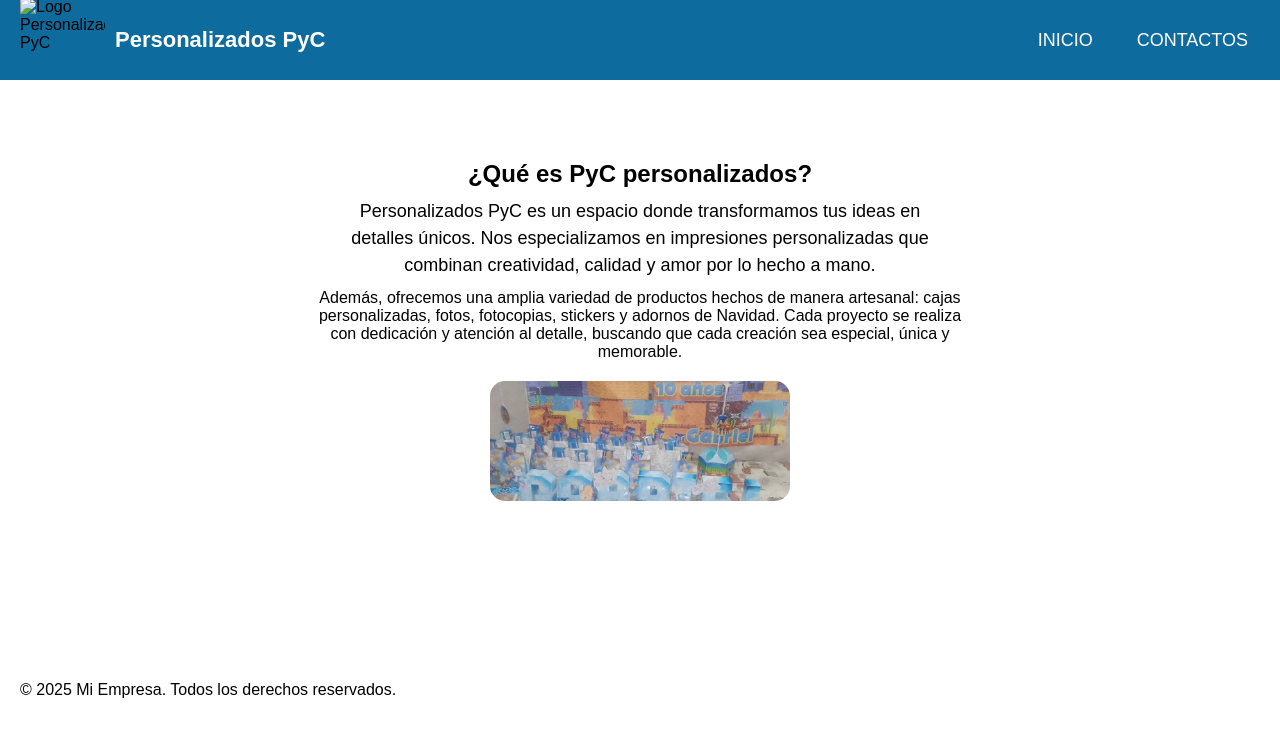
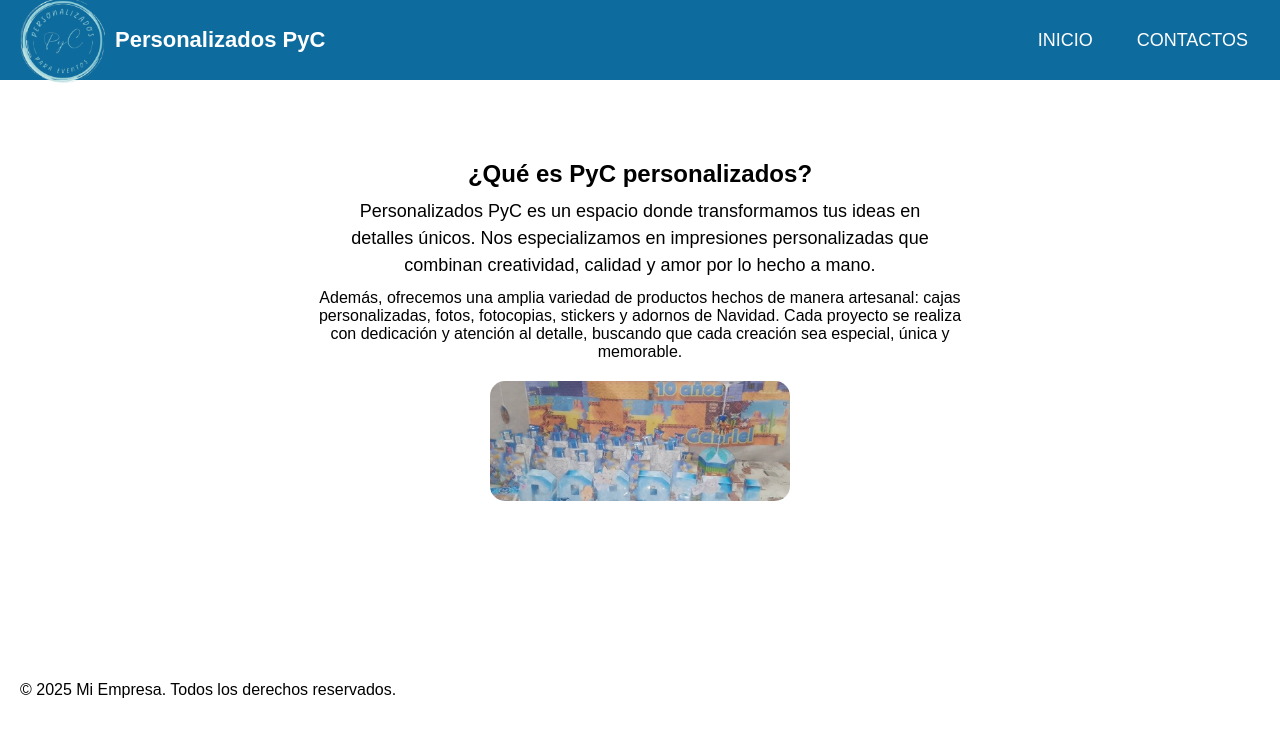
Before and after one commit to PyC10t/web, a plain HTML site: page index.html in a window 1280 px wide. Drawn offline with Linux system fonts and the light colour scheme.

Commit message:
index.html

```diff
--- a/index.html
+++ b/index.html
@@ -3,7 +3,7 @@
 <head>
     <meta charset="UTF-8">
     <meta name="viewport" content="width=device-width, initial-scale=1.0">
-    <title><img src="imagenes/PyC.png">Personalizados PyC</title>
+    <title>Personalizados PyC</title>
     <link href="https://fonts.googleapis.com/css2?family=Poppins&display=swap" rel="stylesheet">
     <link rel="stylesheet" href="style.css">
 </head>
@@ -12,7 +12,7 @@
     <header class="header">
     <nav class="nav">
         <div class="nav-logo">
-            <img src="imagenes/PyC.png" width="85" height="85" alt="Logo Personalizados PyC">
+            <img src="imagen/PyC.png" width="85" height="85" alt="Logo Personalizados PyC">
             <span>Personalizados PyC</span>
         </div>
         <ul class="nav-menu">
```
